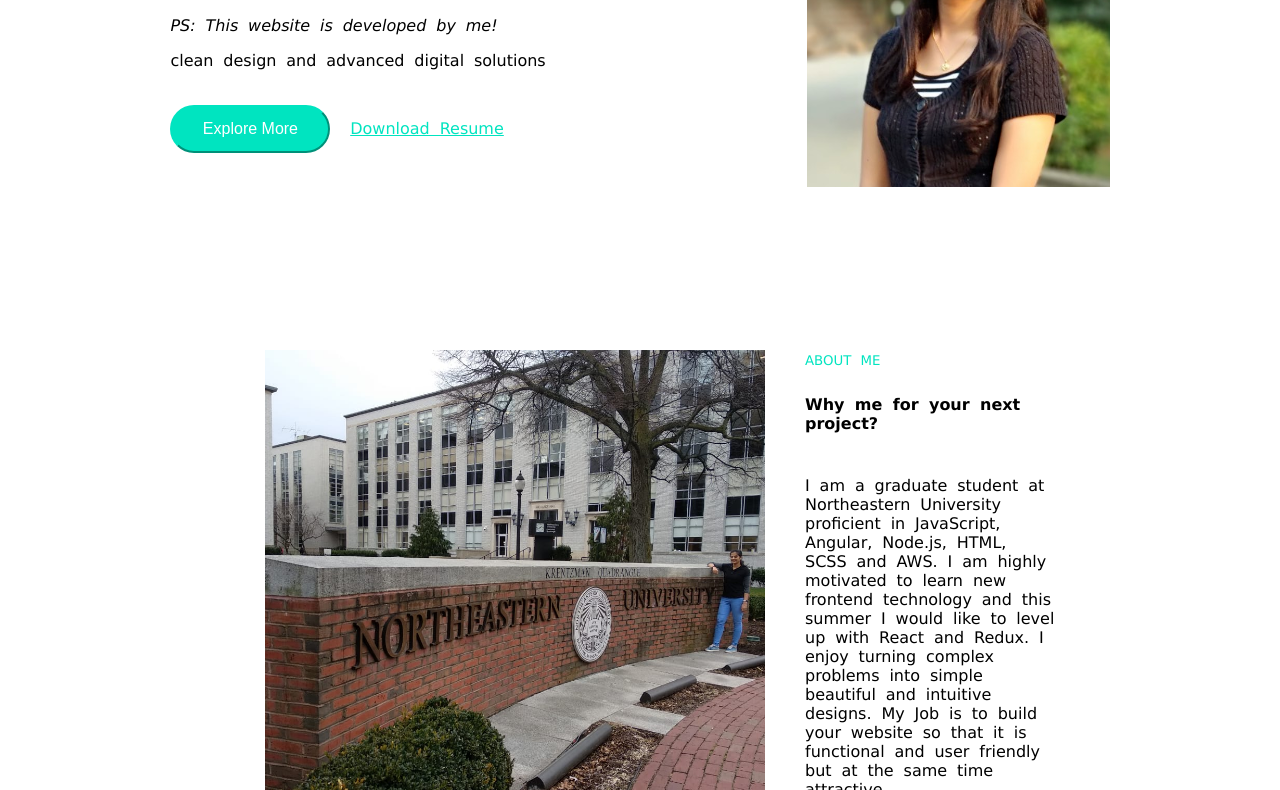
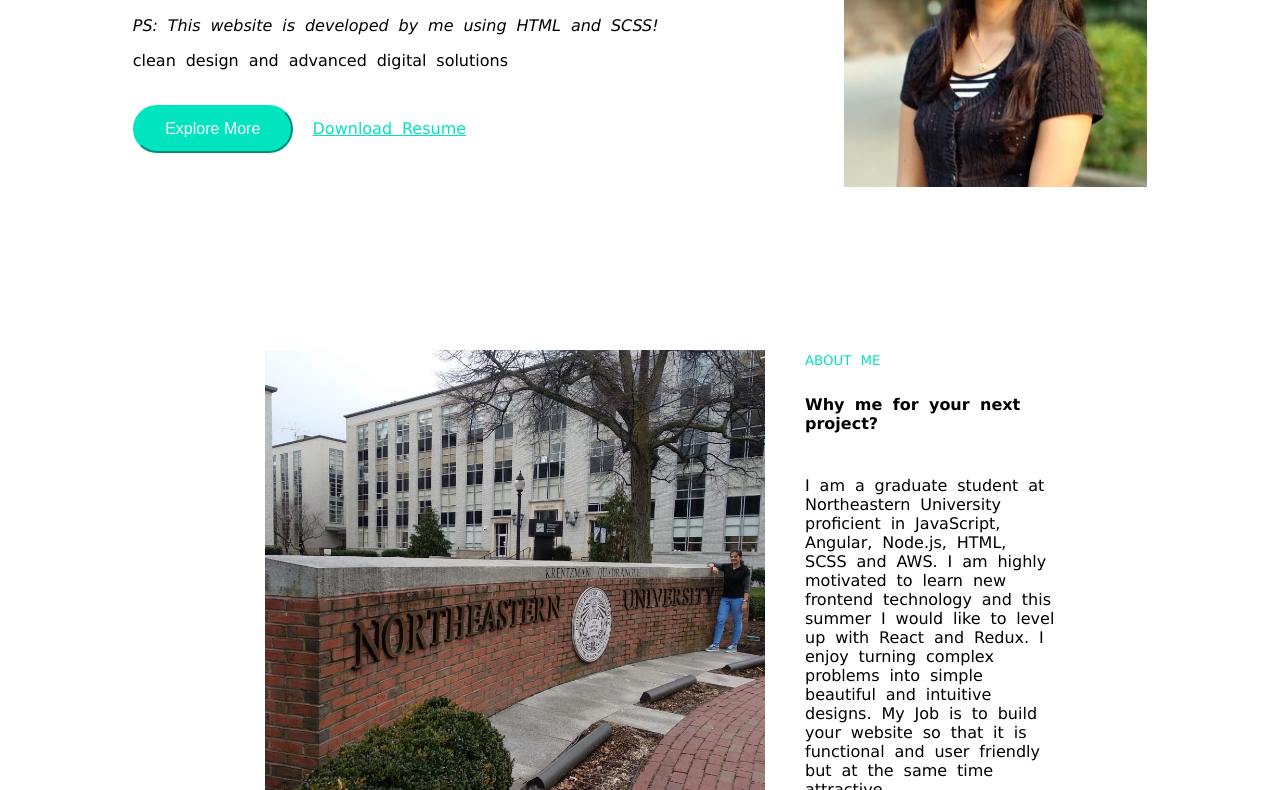
Before and after one commit to kubal-s/kubal-s.github.io, a website: page index.html in a window 1280 px wide. Shown: the part 275-1065 px from the top of the page. Drawn offline with Linux system fonts and the light colour scheme.

Commit message:
added COMMENT

```diff
--- a/index.html
+++ b/index.html
@@ -28,7 +28,7 @@
                         <span>
                             <p class="heading">
                                 <strong>Frontend Developer</strong>
-                                <em><p>PS: This website is developed by me!</p></em>
+                                <em><p>PS: This website is developed by me using HTML and SCSS!</p></em>
                             </p>
                         </span>
                         <span> <p>clean design and advanced digital solutions</p></span>
```
